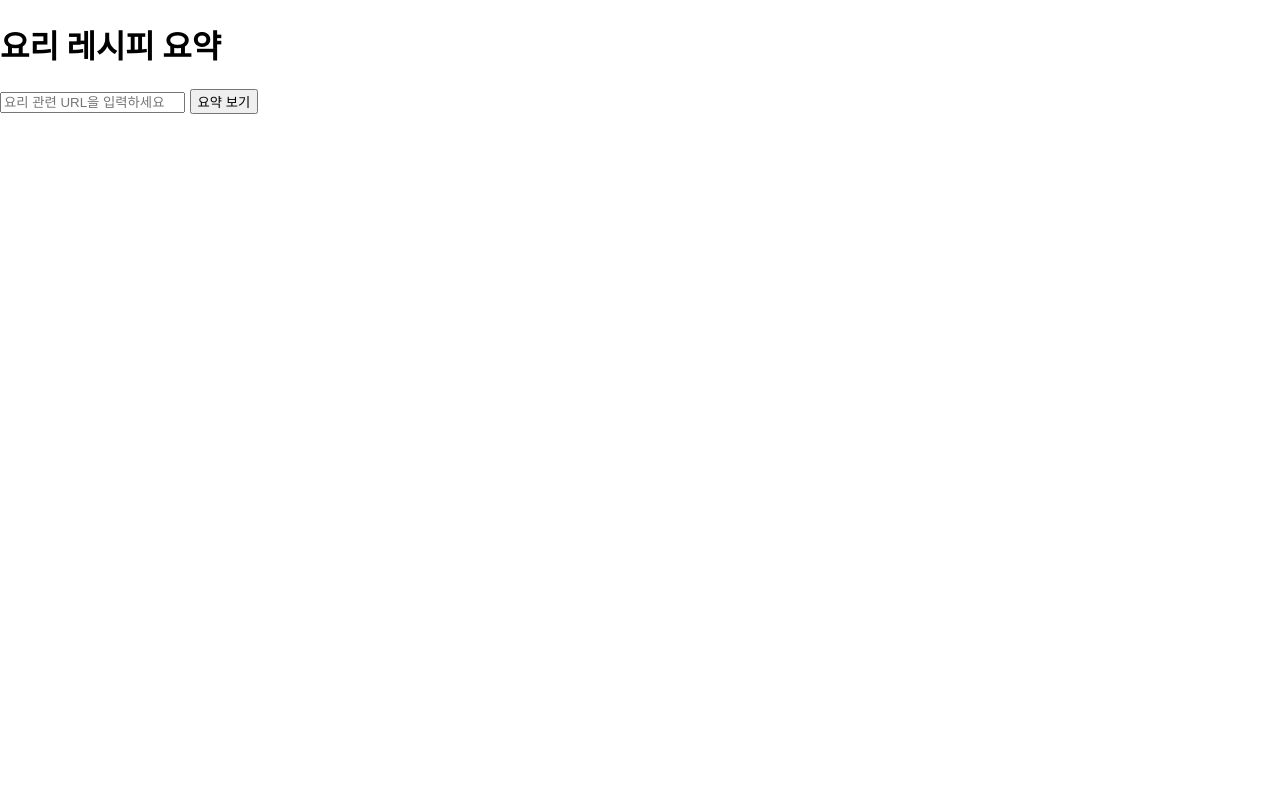
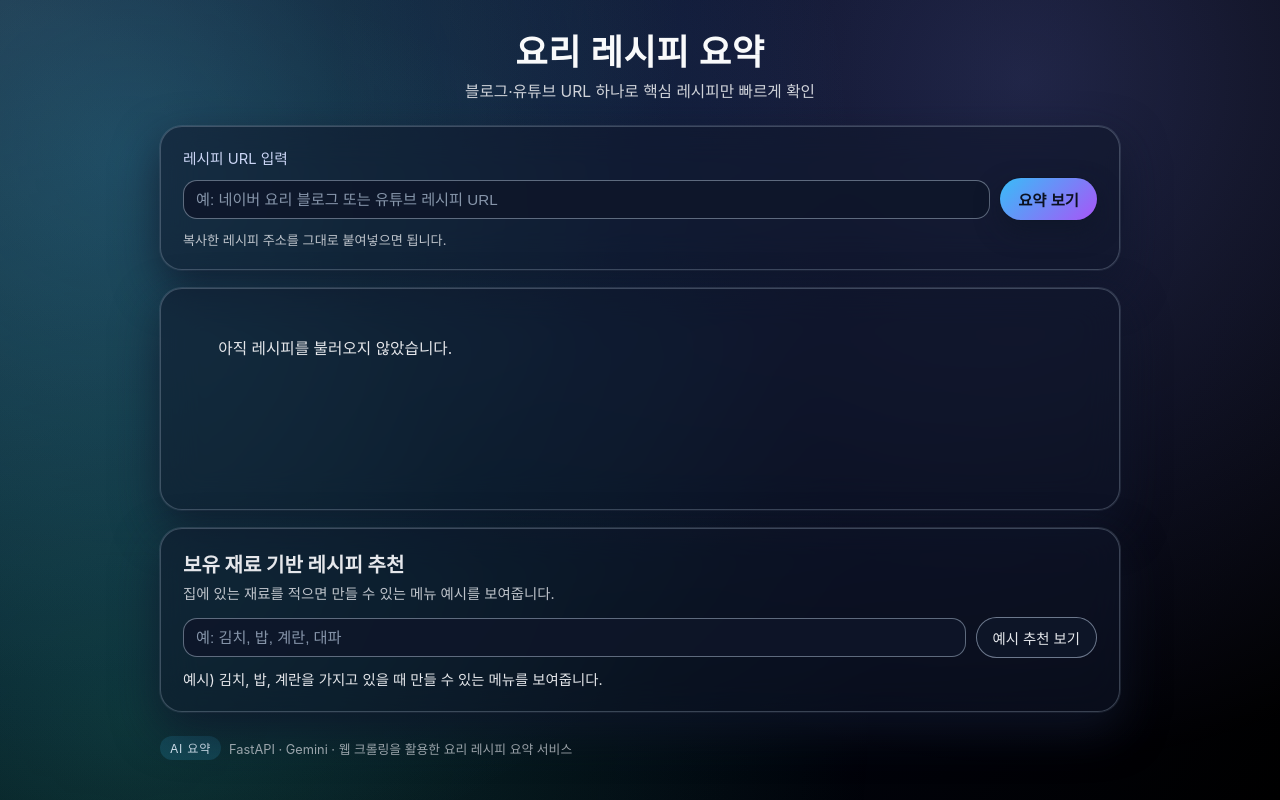
Before and after one commit to wonbin2003/project1, a FastAPI app: page / in a window 1280 px wide. Run offline with FastAPI, Linux system fonts and the light colour scheme.

Commit message:
Revamp index.html for improved UI and functionality
Updated the structure and content of the recipe summary page, enhancing user interface and experience.

```diff
--- a/templates/index.html
+++ b/templates/index.html
@@ -3,24 +3,64 @@
 <head>
   <meta charset="UTF-8" />
   <meta name="viewport" content="width=device-width, initial-scale=1.0" />
-  <title>Recipe Summary</title>
-  <!-- 기본 CSS 연결 -->
+  <title>요리 레시피 요약 서비스</title>
   <link rel="stylesheet" href="/static/style.css" />
 </head>
-<body>
-  <div class="container">
-    <h1>요리 레시피 요약</h1>
-    <!-- URL 입력과 버튼 -->
-    <div class="input-group">
-      <input type="url" id="urlInput" placeholder="요리 관련 URL을 입력하세요" />
-      <button id="fetchBtn">요약 보기</button>
-    </div>
-    <!-- 요약 결과 출력 영역 -->
-    <div id="resultArea" class="result-box"></div>
-    <div id="output"></div>
+<body class="app-body">
+  <div class="background-gradient"></div>
+
+  <div class="app-shell">
+    <header class="app-header">
+      <h1 class="app-title">요리 레시피 요약</h1>
+      <p class="app-subtitle">블로그·유튜브 URL 하나로 핵심 레시피만 빠르게 확인</p>
+    </header>
+
+    <main class="main-layout">
+      <section class="glass-card input-card">
+        <label for="urlInput" class="field-label">레시피 URL 입력</label>
+        <div class="input-row">
+          <input
+            type="url"
+            id="urlInput"
+            placeholder="예: 네이버 요리 블로그 또는 유튜브 레시피 URL"
+          />
+          <button id="fetchBtn" class="primary-btn">요약 보기</button>
+        </div>
+        <p class="helper-text">복사한 레시피 주소를 그대로 붙여넣으면 됩니다.</p>
+      </section>
+
+      <section id="resultArea" class="glass-card result-card">
+        아직 레시피를 불러오지 않았습니다.
+      </section>
+
+      <section class="glass-card recommend-card">
+        <h2 class="section-title">보유 재료 기반 레시피 추천</h2>
+        <p class="section-subtitle">집에 있는 재료를 적으면 만들 수 있는 메뉴 예시를 보여줍니다.</p>
+
+        <div class="input-row recommend-input-row">
+          <input
+            type="text"
+            id="ingredientInput"
+            class="app-input"
+            placeholder="예: 김치, 밥, 계란, 대파"
+          />
+          <button id="recommendBtn" class="secondary-btn">
+            예시 추천 보기
+          </button>
+        </div>
+
+        <div id="recommendResult" class="recommend-result">
+          예시) 김치, 밥, 계란을 가지고 있을 때 만들 수 있는 메뉴를 보여줍니다.
+        </div>
+      </section>
+    </main>
+
+    <footer class="app-footer">
+      <span class="badge">AI 요약</span>
+      <span class="footer-text">FastAPI · Gemini · 웹 크롤링을 활용한 요리 레시피 요약 서비스</span>
+    </footer>
   </div>
 
-  <!-- 스크립트 파일 연결 (본문 끝에 배치하여 로드 후 실행) -->
   <script src="/static/script.js"></script>
 </body>
 </html>
```
